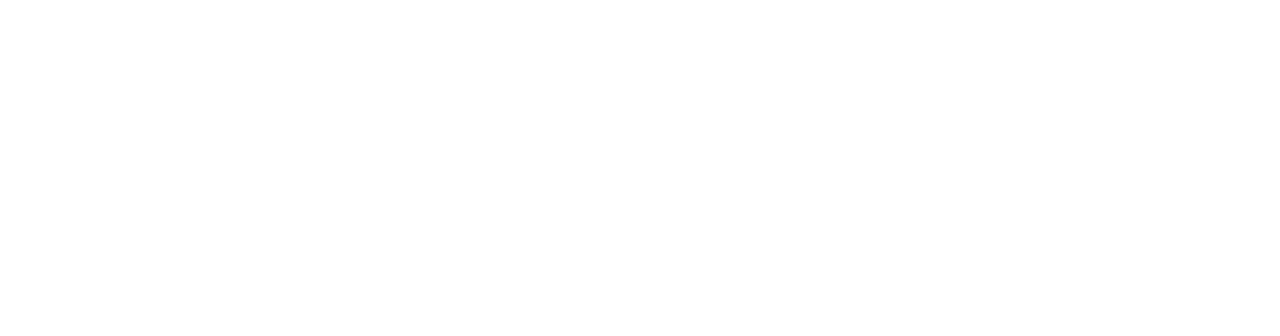
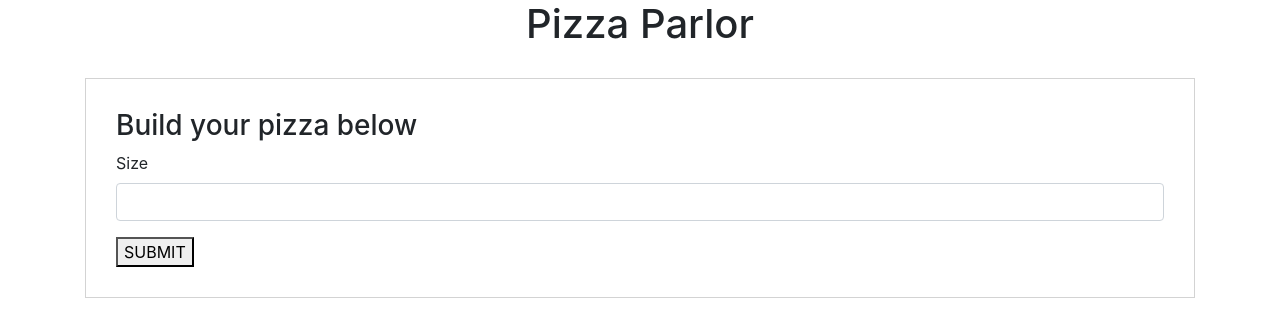
Before and after one commit to d-mccaslin/pizza-parlor, a plain HTML site: page index.html in a window 1280 px wide. Drawn offline with Linux system fonts and the light colour scheme.

Commit message:
add basic UI and styling

```diff
--- a/css/styles.css
+++ b/css/styles.css
@@ -0,0 +1,6 @@
+.group-std {
+  border: 1px lightgray solid ;
+  padding: 30px;
+  margin-top: 30px;
+  margin-bottom: 30px;
+}
--- a/index.html
+++ b/index.html
@@ -8,6 +8,16 @@
 </html>
 <body>
   <div class="container">
-
+    <h1 class="text-center">Pizza Parlor</h1>
+    <div class="group-std">
+      <h3>Build your pizza below</h3>
+      <form id="pizzaSelection">
+        <div class="form-group">
+          <label for="pizzaSize">Size</label>
+          <input id="pizzaSize" class="form-control" type="text">
+        </div>
+        <button type="submit">SUBMIT</button>
+      </form>
+    </div>
   </div>
 </body>
```
